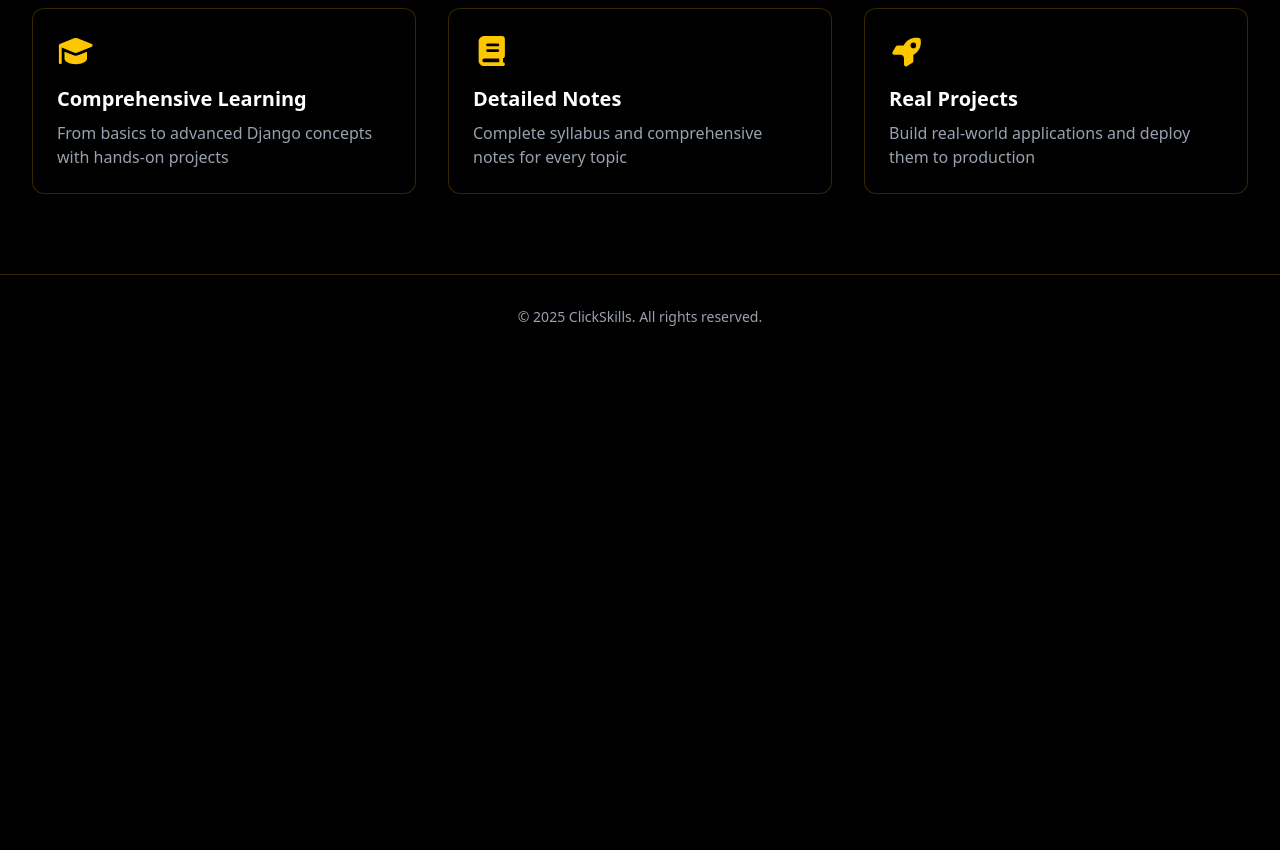
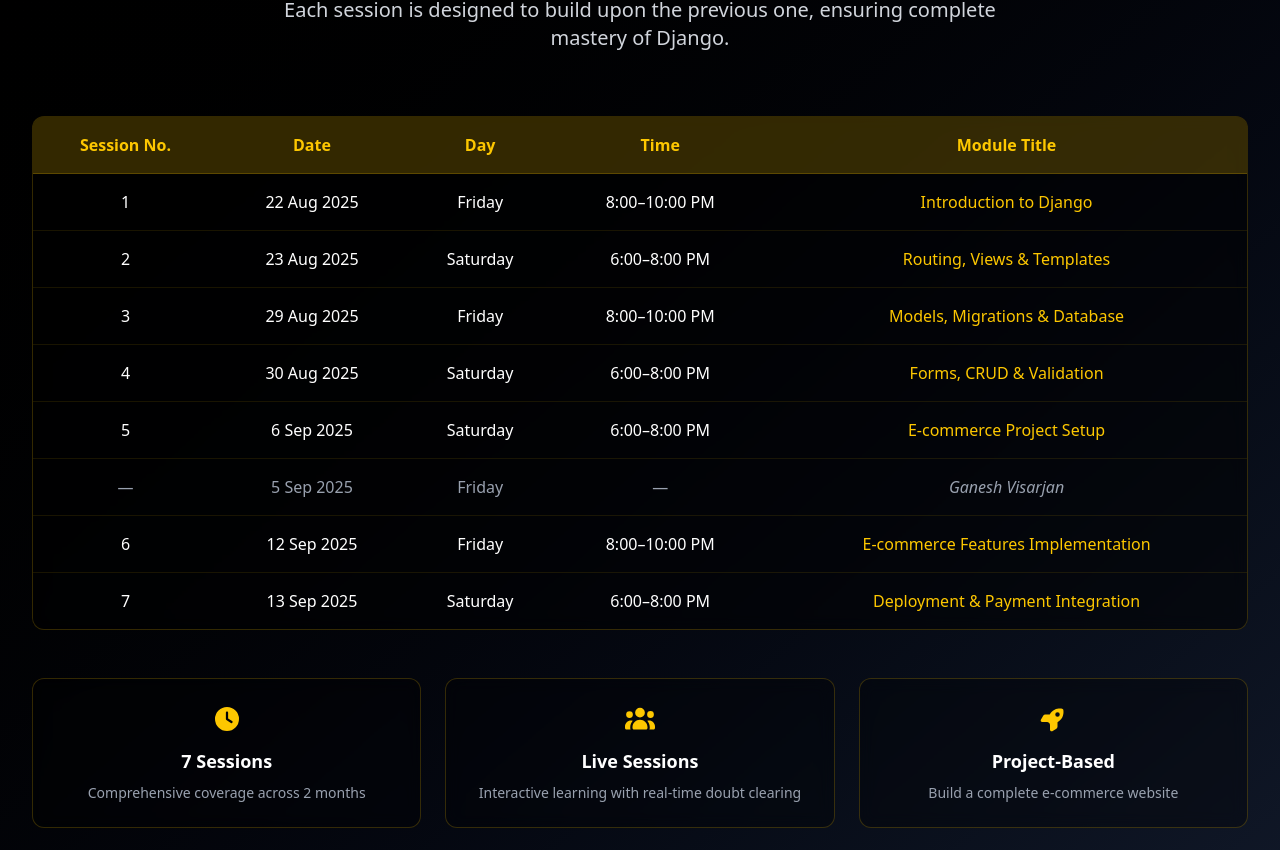
Before and after one commit to Abros3006/django-course, a Next.js app: page / in a window 1280 px wide. Shown: the part 1690-2540 px from the top of the page. Before the commit the page ends 2049 px from the top, so only its background shows below. Built offline with nearby package versions, Linux system fonts and the light colour scheme.

Commit message:
Add Course Schedule Section with detailed session information and highlights

```diff
--- a/src/app/page.tsx
+++ b/src/app/page.tsx
@@ -230,6 +230,152 @@ export default function Home() {
         </div>
       </section>
 
+      {/* Course Schedule Section */}
+      <section className="py-20 bg-gradient-to-br from-black to-gray-900">
+        <div className="max-w-7xl mx-auto px-4 sm:px-6 lg:px-8">
+          <div className="text-center mb-16">
+            <h2 className="text-4xl md:text-5xl font-bold mb-6">
+              <span className="bg-gradient-to-r from-yellow-400 to-yellow-600 bg-clip-text text-transparent">
+                Course Schedule
+              </span>
+            </h2>
+            <p className="text-xl text-gray-300 max-w-3xl mx-auto">
+              Join us for 7 comprehensive sessions spread across August and September 2025.
+              Each session is designed to build upon the previous one, ensuring complete mastery of Django.
+            </p>
+          </div>
+
+          <div className="overflow-x-auto">
+            <div className="min-w-full bg-black/50 backdrop-blur-sm border border-yellow-400/20 rounded-xl overflow-hidden">
+              <table className="w-full">
+                <thead>
+                  <tr className="bg-yellow-400/20">
+                    <th className="p-4 font-bold text-yellow-400 border-b border-yellow-400/20 text-center">Session No.</th>
+                    <th className="p-4 font-bold text-yellow-400 border-b border-yellow-400/20 text-center">Date</th>
+                    <th className="p-4 font-bold text-yellow-400 border-b border-yellow-400/20 text-center">Day</th>
+                    <th className="p-4 font-bold text-yellow-400 border-b border-yellow-400/20 text-center">Time</th>
+                    <th className="p-4 font-bold text-yellow-400 border-b border-yellow-400/20 text-center">Module Title</th>
+                  </tr>
+                </thead>
+                <tbody>
+                  <tr>
+                    <td className="p-4 text-center text-white border-b border-yellow-400/10">1</td>
+                    <td className="p-4 text-center text-white border-b border-yellow-400/10">22 Aug 2025</td>
+                    <td className="p-4 text-center text-white border-b border-yellow-400/10">Friday</td>
+                    <td className="p-4 text-center text-white border-b border-yellow-400/10">8:00–10:00 PM</td>
+                    <td className="p-4 text-center text-white border-b border-yellow-400/10">
+                      <Link href="/modules/introduction-to-django" className="text-yellow-400 hover:text-yellow-300 transition-colors duration-300 font-medium">
+                        Introduction to Django
+                      </Link>
+                    </td>
+                  </tr>
+                  <tr>
+                    <td className="p-4 text-center text-white border-b border-yellow-400/10">2</td>
+                    <td className="p-4 text-center text-white border-b border-yellow-400/10">23 Aug 2025</td>
+                    <td className="p-4 text-center text-white border-b border-yellow-400/10">Saturday</td>
+                    <td className="p-4 text-center text-white border-b border-yellow-400/10">6:00–8:00 PM</td>
+                    <td className="p-4 text-center text-white border-b border-yellow-400/10">
+                      <Link href="/modules/routing-views-templates" className="text-yellow-400 hover:text-yellow-300 transition-colors duration-300 font-medium">
+                        Routing, Views & Templates
+                      </Link>
+                    </td>
+                  </tr>
+                  <tr>
+                    <td className="p-4 text-center text-white border-b border-yellow-400/10">3</td>
+                    <td className="p-4 text-center text-white border-b border-yellow-400/10">29 Aug 2025</td>
+                    <td className="p-4 text-center text-white border-b border-yellow-400/10">Friday</td>
+                    <td className="p-4 text-center text-white border-b border-yellow-400/10">8:00–10:00 PM</td>
+                    <td className="p-4 text-center text-white border-b border-yellow-400/10">
+                      <Link href="/modules/models-migrations-database" className="text-yellow-400 hover:text-yellow-300 transition-colors duration-300 font-medium">
+                        Models, Migrations & Database
+                      </Link>
+                    </td>
+                  </tr>
+                  <tr>
+                    <td className="p-4 text-center text-white border-b border-yellow-400/10">4</td>
+                    <td className="p-4 text-center text-white border-b border-yellow-400/10">30 Aug 2025</td>
+                    <td className="p-4 text-center text-white border-b border-yellow-400/10">Saturday</td>
+                    <td className="p-4 text-center text-white border-b border-yellow-400/10">6:00–8:00 PM</td>
+                    <td className="p-4 text-center text-white border-b border-yellow-400/10">
+                      <Link href="/modules/forms-crud-validation" className="text-yellow-400 hover:text-yellow-300 transition-colors duration-300 font-medium">
+                        Forms, CRUD & Validation
+                      </Link>
+                    </td>
+                  </tr>
+                  <tr>
+                    <td className="p-4 text-center text-white border-b border-yellow-400/10">5</td>
+                    <td className="p-4 text-center text-white border-b border-yellow-400/10">6 Sep 2025</td>
+                    <td className="p-4 text-center text-white border-b border-yellow-400/10">Saturday</td>
+                    <td className="p-4 text-center text-white border-b border-yellow-400/10">6:00–8:00 PM</td>
+                    <td className="p-4 text-center text-white border-b border-yellow-400/10">
+                      <Link href="/modules/ecommerce-project-setup" className="text-yellow-400 hover:text-yellow-300 transition-colors duration-300 font-medium">
+                        E-commerce Project Setup
+                      </Link>
+                    </td>
+                  </tr>
+                  <tr>
+                    <td className="p-4 text-center text-gray-400 border-b border-yellow-400/10">—</td>
+                    <td className="p-4 text-center text-gray-400 border-b border-yellow-400/10">5 Sep 2025</td>
+                    <td className="p-4 text-center text-gray-400 border-b border-yellow-400/10">Friday</td>
+                    <td className="p-4 text-center text-gray-400 border-b border-yellow-400/10">—</td>
+                    <td className="p-4 text-center text-gray-400 border-b border-yellow-400/10 italic">
+                      Ganesh Visarjan
+                    </td>
+                  </tr>
+                  <tr>
+                    <td className="p-4 text-center text-white border-b border-yellow-400/10">6</td>
+                    <td className="p-4 text-center text-white border-b border-yellow-400/10">12 Sep 2025</td>
+                    <td className="p-4 text-center text-white border-b border-yellow-400/10">Friday</td>
+                    <td className="p-4 text-center text-white border-b border-yellow-400/10">8:00–10:00 PM</td>
+                    <td className="p-4 text-center text-white border-b border-yellow-400/10">
+                      <Link href="/modules/ecommerce-features-implementation" className="text-yellow-400 hover:text-yellow-300 transition-colors duration-300 font-medium">
+                        E-commerce Features Implementation
+                      </Link>
+                    </td>
+                  </tr>
+                  <tr>
+                    <td className="p-4 text-center text-white">7</td>
+                    <td className="p-4 text-center text-white">13 Sep 2025</td>
+                    <td className="p-4 text-center text-white">Saturday</td>
+                    <td className="p-4 text-center text-white">6:00–8:00 PM</td>
+                    <td className="p-4 text-center text-white">
+                      <Link href="/modules/deployment-payment-integration" className="text-yellow-400 hover:text-yellow-300 transition-colors duration-300 font-medium">
+                        Deployment & Payment Integration
+                      </Link>
+                    </td>
+                  </tr>
+                </tbody>
+              </table>
+            </div>
+          </div>
+
+          {/* Schedule Highlights */}
+          <div className="mt-12 grid grid-cols-1 md:grid-cols-3 gap-6">
+            <div className="bg-black/30 backdrop-blur-sm border border-yellow-400/20 rounded-xl p-6 text-center">
+              <div className="text-yellow-400 text-2xl mb-3">
+                <FontAwesomeIcon icon={faClock} />
+              </div>
+              <h3 className="text-lg font-bold text-white mb-2">7 Sessions</h3>
+              <p className="text-gray-400 text-sm">Comprehensive coverage across 2 months</p>
+            </div>
+            <div className="bg-black/30 backdrop-blur-sm border border-yellow-400/20 rounded-xl p-6 text-center">
+              <div className="text-yellow-400 text-2xl mb-3">
+                <FontAwesomeIcon icon={faUsers} />
+              </div>
+              <h3 className="text-lg font-bold text-white mb-2">Live Sessions</h3>
+              <p className="text-gray-400 text-sm">Interactive learning with real-time doubt clearing</p>
+            </div>
+            <div className="bg-black/30 backdrop-blur-sm border border-yellow-400/20 rounded-xl p-6 text-center">
+              <div className="text-yellow-400 text-2xl mb-3">
+                <FontAwesomeIcon icon={faRocket} />
+              </div>
+              <h3 className="text-lg font-bold text-white mb-2">Project-Based</h3>
+              <p className="text-gray-400 text-sm">Build a complete e-commerce website</p>
+            </div>
+          </div>
+        </div>
+      </section>
+
       {/* Features Section */}
       <section className="py-20">
         <div className="max-w-7xl mx-auto px-4 sm:px-6 lg:px-8">
```
